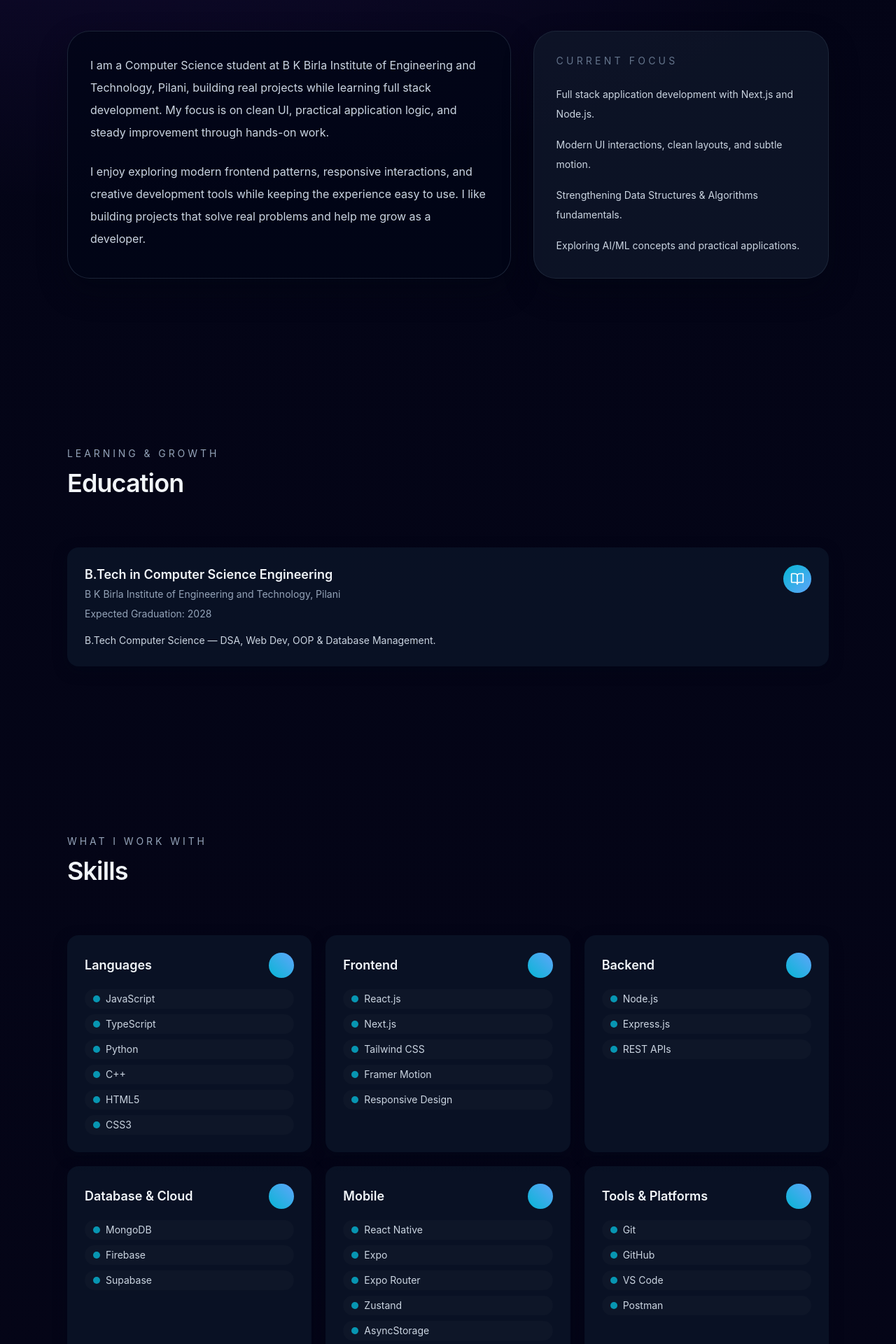
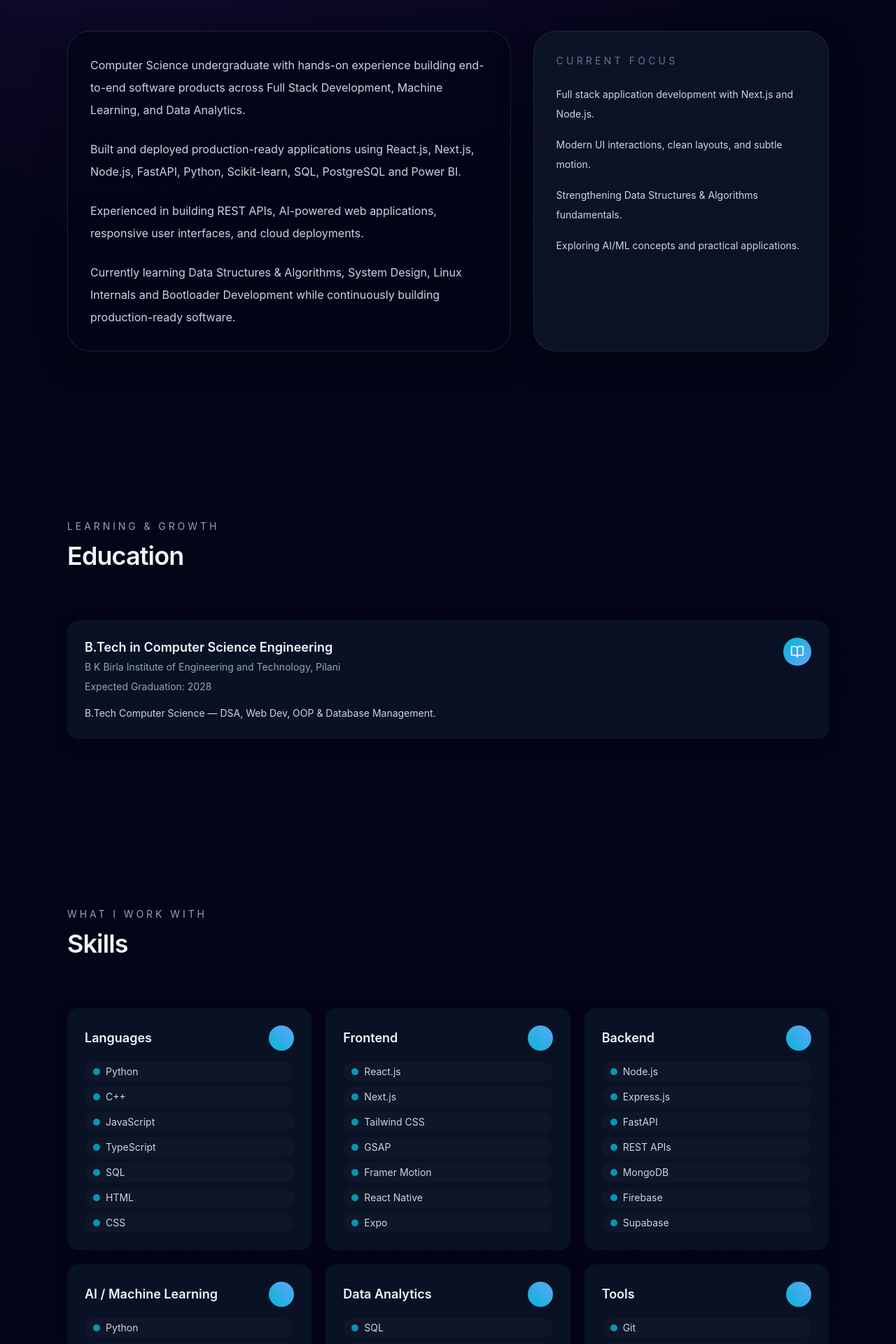
Before and after one commit to deepanshu83/my-portfolio, a Next.js app: page / in a window 1280 px wide. Shown: the part 880-2800 px from the top of the page at 70% size. Built offline with nearby package versions, Linux system fonts and the light colour scheme.

Commit message:
new commit

```diff
--- a/app/page.tsx
+++ b/app/page.tsx
@@ -27,15 +27,16 @@ export default function Home() {
                 href="#contact"
                 className="inline-flex items-center justify-center rounded-full bg-gradient-to-r from-primary to-accent px-6 py-3 text-sm font-semibold text-white shadow-card hover:opacity-95"
               >
-                Let’s collaborate
+                Download Resume
                 <ArrowRight className="ml-3 h-5 w-5" />
               </a>
               <a
-                href="#projects"
+                href="#contact"
                 className="inline-flex items-center justify-center rounded-full border border-slate-700 px-5 py-3 text-sm text-slate-100 transition hover:border-slate-500 hover:text-white"
               >
-                See work
+                Contact Me
               </a>
+
             </div>
 
             <div className="mt-8 flex flex-wrap items-center gap-3 text-sm">
@@ -60,11 +61,18 @@ export default function Home() {
           <div className="grid gap-8 xl:grid-cols-[1.2fr_0.8fr]">
             <div className="space-y-6 rounded-[2rem] border border-slate-800/90 bg-slate-950/80 p-8 shadow-soft">
               <p className="text-base leading-8 text-slate-300">
-                I am a Computer Science student at B K Birla Institute of Engineering and Technology, Pilani, building real projects while learning full stack development. My focus is on clean UI, practical application logic, and steady improvement through hands-on work.
+                Computer Science undergraduate with hands-on experience building end-to-end software products across Full Stack Development, Machine Learning, and Data Analytics.
               </p>
               <p className="text-base leading-8 text-slate-300">
-                I enjoy exploring modern frontend patterns, responsive interactions, and creative development tools while keeping the experience easy to use. I like building projects that solve real problems and help me grow as a developer.
+                Built and deployed production-ready applications using React.js, Next.js, Node.js, FastAPI, Python, Scikit-learn, SQL, PostgreSQL and Power BI.
               </p>
+              <p className="text-base leading-8 text-slate-300">
+                Experienced in building REST APIs, AI-powered web applications, responsive user interfaces, and cloud deployments.
+              </p>
+              <p className="text-base leading-8 text-slate-300">
+                Currently learning Data Structures & Algorithms, System Design, Linux Internals and Bootloader Development while continuously building production-ready software.
+              </p>
+
             </div>
             <div className="rounded-[2rem] border border-slate-800/90 bg-slate-900/80 p-8 text-slate-300 shadow-soft">
               <p className="text-sm uppercase tracking-[0.3em] text-slate-500">Current focus</p>
@@ -154,7 +162,7 @@ export default function Home() {
               <div className="space-y-3 rounded-3xl border border-slate-800/90 bg-slate-900/80 p-6">
                 <p className="text-sm uppercase tracking-[0.3em] text-slate-500">Get in touch</p>
                 <div className="space-y-3 text-sm text-slate-300">
-                  <p>
+                <p>
                       GitHub:{' '}
                       <a href={socialLinks[0].href} target="_blank" rel="noreferrer" className="text-slate-100 hover:text-white">
                         deepanshu83
@@ -167,6 +175,7 @@ export default function Home() {
                       </a>
                     </p>
                     <p>Email: deepanshu.jangid.83@gmail.com</p>
+
                 </div>
               </div>
             </div>
--- a/lib/content.ts
+++ b/lib/content.ts
@@ -14,15 +14,7 @@ export const socialLinks = [
   },
   {
     label: 'LinkedIn',
-    href: 'https://www.linkedin.com/in/deepanshujangid83',
-  },
-  {
-    label: 'X',
-    href: 'https://x.com/Deepanshu_212',
-  },
-  {
-    label: 'LeetCode',
-    href: 'https://leetcode.com/u/deepanshu123_123/',
+    href: 'https://linkedin.com/in/deepanshujangid83',
   },
   {
     label: 'Email',
@@ -30,72 +22,127 @@ export const socialLinks = [
   },
 ];
 
+
 export const skills = [
   {
     category: 'Languages',
-    items: ['JavaScript', 'TypeScript', 'Python', 'C++', 'HTML5', 'CSS3'],
+    items: ['Python', 'C++', 'JavaScript', 'TypeScript', 'SQL', 'HTML', 'CSS'],
   },
   {
     category: 'Frontend',
-    items: ['React.js', 'Next.js', 'Tailwind CSS', 'Framer Motion', 'Responsive Design'],
+    items: ['React.js', 'Next.js', 'Tailwind CSS', 'GSAP', 'Framer Motion', 'React Native', 'Expo'],
   },
   {
     category: 'Backend',
-    items: ['Node.js', 'Express.js', 'REST APIs'],
+    items: ['Node.js', 'Express.js', 'FastAPI', 'REST APIs', 'MongoDB', 'Firebase', 'Supabase'],
   },
   {
-    category: 'Database & Cloud',
-    items: ['MongoDB', 'Firebase', 'Supabase'],
+    category: 'AI / Machine Learning',
+    items: ['Python', 'NumPy', 'Pandas', 'Scikit-learn', 'Machine Learning', 'Linear Regression', 'Data Preprocessing', 'Feature Engineering', 'Model Evaluation', 'FastAPI'],
   },
   {
-    category: 'Mobile',
-    items: ['React Native', 'Expo', 'Expo Router', 'Zustand', 'AsyncStorage'],
+    category: 'Data Analytics',
+    items: ['SQL', 'PostgreSQL', 'Power BI', 'Excel', 'Pandas', 'EDA', 'Data Visualization'],
   },
   {
-    category: 'Tools & Platforms',
-    items: ['Git', 'GitHub', 'VS Code', 'Postman'],
+    category: 'Tools',
+    items: ['Git', 'GitHub', 'Linux', 'Docker', 'Render', 'Vercel', 'Postman', 'VS Code'],
+  },
+  {
+    category: 'Currently Learning',
+    items: ['Data Structures & Algorithms', 'System Design', 'Bootloader Development', 'PyTorch', 'Deep Learning'],
   },
 ];
 
+
 export const projects = [
   {
+    title: 'AI House Price Prediction',
+    description:
+      'Built and deployed an end-to-end Machine Learning application for predicting house prices using Linear Regression.',
+    tech: [
+      'Data preprocessing',
+      'Feature engineering',
+      'Model evaluation',
+      'FastAPI REST APIs',
+      'Responsive frontend',
+      'Render deployment',
+      'Python',
+      'Scikit-learn',
+      'FastAPI',
+      'HTML',
+      'CSS',
+      'JavaScript',
+    ],
+    github: 'https://github.com/deepanshu83',
+  },
+  {
+    title: 'RAG Chatbot',
+    description:
+      'Built a Retrieval-Augmented Generation chatbot using LangChain, ChromaDB and Ollama.',
+    tech: [
+      'Vector Search',
+      'Semantic Search',
+      'Document Retrieval',
+      'Context-aware responses',
+      'Local LLM',
+      'Python',
+      'LangChain',
+      'ChromaDB',
+      'Ollama',
+      'FastAPI',
+    ],
+    github: 'https://github.com/deepanshu83',
+  },
+  {
+    title: 'Stock Price Prediction',
+    description:
+      'Developed a Machine Learning web application for stock price prediction.',
+    tech: ['Python', 'FastAPI', 'Machine Learning', 'JavaScript'],
+    github: 'https://github.com/deepanshu83',
+  },
+  {
+    title: 'Retail Sales Analytics Dashboard',
+    description:
+      'Built an interactive analytics dashboard using SQL, PostgreSQL and Power BI.',
+    tech: ['KPI Dashboard', 'Sales Analysis', 'Category Analysis', 'Business Insights', 'Power BI', 'SQL', 'PostgreSQL', 'Python', 'Pandas'],
+    github: 'https://github.com/deepanshu83',
+  },
+  {
     title: 'HalluciScan',
-    description:
-      'AI hallucination detection web application and browser extension. Detects hallucinations in AI-generated responses and verifies information against live online sources with a modern responsive UI.',
-    tech: ['Next.js', 'TypeScript', 'Tailwind CSS', 'APIs'],
+    description: 'AI-powered hallucination detection platform.',
+    tech: ['Next.js', 'TypeScript', 'Tailwind CSS'],
+    github: 'https://github.com/deepanshu83',
+  },
+  {
+    title: 'RepoVision',
+    description: 'AI-powered GitHub Repository Analysis Platform.',
+    tech: ['React', 'TypeScript', 'GitHub API'],
     github: 'https://github.com/deepanshu83',
   },
   {
     title: 'WakeUpIdiot',
-    description:
-      'Advanced React Native alarm app designed to force users awake through interactive math challenges and inactivity detection. Features 13 offline ringtones, meme-based roast messages, difficulty escalation, and full alarm scheduling with persistent storage.',
-    tech: ['React Native', 'Expo', 'TypeScript', 'Zustand', 'AsyncStorage', 'Expo AV'],
+    description: 'React Native alarm application with math-based wake-up challenges.',
+    tech: ['React Native', 'Expo', 'TypeScript'],
     github: 'https://github.com/deepanshu83',
   },
   {
-    title: 'RepoVision',
-    description:
-      'AI-powered repository analysis platform that detects frameworks, languages, dependencies, and databases automatically. Analyzes code architecture and generates AI-powered summaries for GitHub codebases instantly.',
-    tech: ['React 18', 'TypeScript', 'Vite', 'Custom CSS'],
-    github: 'https://github.com/deepanshu83',
-  },
-  {
-    title: 'UrbanX',
-    description:
-      'Full stack clothing e-commerce web application with authentication, product management dashboard, admin functionality, and a fully responsive modern shopping experience.',
-    tech: ['React', 'Node.js', 'Express.js', 'MongoDB'],
-    github: 'https://github.com/deepanshu83',
-  },
-  {
-    title: 'AQI Tracker',
-    description:
-      'IoT-based air quality monitoring dashboard that displays real-time AQI sensor data with clean dashboard visualizations for environmental monitoring.',
-    tech: ['JavaScript', 'IoT Sensors', 'Web Dashboard'],
+    title: 'Custom x86 Bootloader',
+    description: 'Developed a custom x86 bootloader using NASM Assembly.',
+    tech: ['BIOS Interrupts', 'Boot Sequence', 'Memory Layout', 'Kernel Loading Fundamentals', 'NASM', 'x86 Assembly', 'QEMU'],
     github: 'https://github.com/deepanshu83',
   },
 ];
 
-export const professionalSummary = `Computer Science student and full stack developer with hands-on experience building modern web applications, responsive user interfaces, and real-world development projects. Skilled in React, Next.js, TypeScript, Node.js, and modern frontend workflows. Currently strengthening expertise in Data Structures & Algorithms and exploring AI/ML concepts alongside practical software engineering. Passionate about clean UI/UX, creative development, and building impactful digital experiences.`;
+
+export const professionalSummary = `Computer Science undergraduate with hands-on experience building end-to-end software products across Full Stack Development, Machine Learning, and Data Analytics.
+
+Built and deployed production-ready applications using React.js, Next.js, Node.js, FastAPI, Python, Scikit-learn, SQL, PostgreSQL and Power BI.
+
+Experienced in building REST APIs, AI-powered web applications, responsive user interfaces, and cloud deployments.
+
+Currently learning Data Structures & Algorithms, System Design, Linux Internals and Bootloader Development while continuously building production-ready software.`;
+
 
 export const education = [
   {
@@ -108,29 +155,18 @@ export const education = [
 
 export const experience = [
   {
-    title: 'Freelance Web Developer',
-    company: 'Freelance & Client Projects',
-    duration: 'Ongoing',
+    title: 'Freelance Software Developer',
+    company: 'Remote',
+    duration: 'Jan 2026 – Present',
     highlights: [
-      'Worked directly with local businesses to improve their online presence and digital branding',
-      'Designed and developed modern, responsive business websites focused on user experience and performance',
-      'Helped businesses improve visibility through SEO optimization, Google indexing, and Google Business profile setup',
-      'Assisted in increasing customer engagement by improving online discoverability, reviews, and branding visuals',
-      'Managed real client requirements, communication, revisions, and delivery workflows professionally',
-    ],
-  },
-  {
-    title: 'Personal Project Development',
-    company: 'Self-Learning & Independent Development',
-    duration: 'Ongoing',
-    highlights: [
-      'Built multiple full stack and frontend projects including mobile apps, AI tools, and e-commerce platforms',
-      'Practiced responsive UI design, modern frontend workflows, and creative animations',
-      'Improved understanding of APIs, authentication systems, and application architecture',
-      'Consistently learning modern web and mobile technologies through hands-on development',
+      'Developed responsive business websites using React.js, Next.js and Tailwind CSS.',
+      'Integrated REST APIs.',
+      'Improved SEO and performance.',
+      'Managed deployments using GitHub, Render and Vercel.',
     ],
   },
 ];
+
 
 export const softSkills = [
   'Problem Solving',
```
Also changed, not shown: .eslintrc.json (added).
